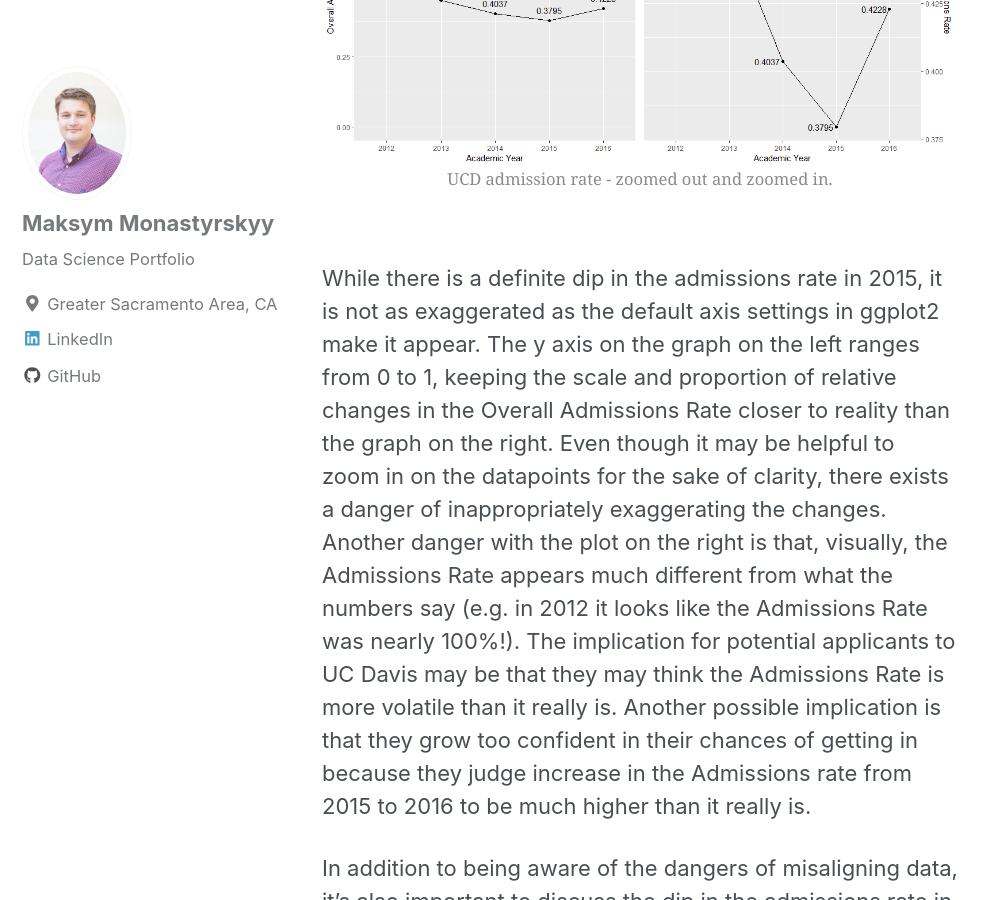
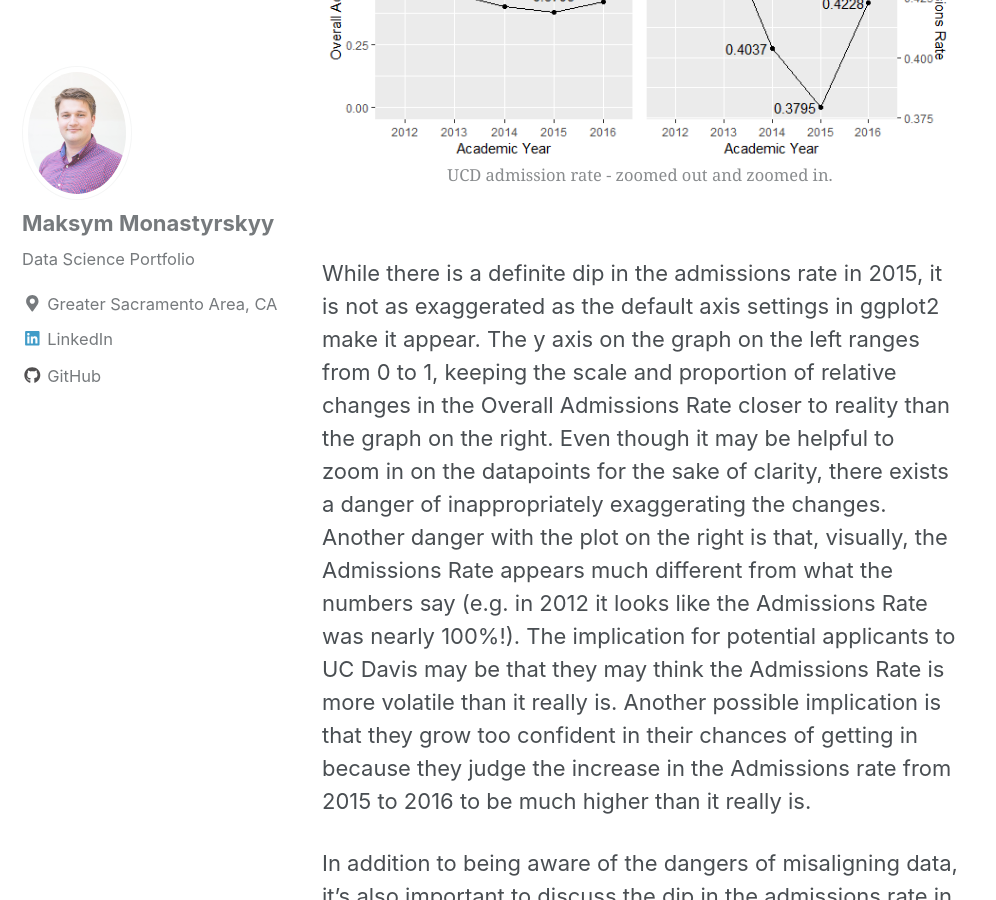
Before and after one commit to monastyrskyy/monastyrskyy.github.io, a Jekyll site: the page built from _posts/2018-10-01-collegescorecards.md, in a window 1280 px wide and 900 px high, scrolled down 7113 px. Shown: the whole window, without its empty margins (0-996 px from the left). Built offline with Jekyll 4.4.1, drawn with Linux system fonts in a browser that asks for light colours; cached includes are drawn as plain includes; nearby versions of some CDN libraries.

Commit message:
two in a row, v2

```diff
--- a/_posts/2018-10-01-collegescorecards.md
+++ b/_posts/2018-10-01-collegescorecards.md
@@ -62,10 +62,10 @@ From the plot, it looks like Private for-profit colleges are decreasing in numbe
 ### UC Davis Admission Rate and Implications
 
 <div style="text-align:center">
-  <img src="{{ site.url }}{{ site.baseurl }}/images/1.college_scorecards/5.ucd_admissions_both.png" alt="UCD admission rate - zoomed out and zoomed in.">
+  <img src="{{ site.url }}{{ site.baseurl }}/images/1.college_scorecards/5.ucd_admissions_both_v2.png" alt="UCD admission rate - zoomed out and zoomed in.">
   <figcaption>UCD admission rate - zoomed out and zoomed in.</figcaption>
 </div><br/>
 
-While there is a definite dip in the admissions rate in 2015, it is not as exaggerated as the default axis settings in ggplot2 make it appear. The y axis on the graph on the left ranges from 0 to 1, keeping the scale and proportion of relative changes in the Overall Admissions Rate closer to reality than the graph on the right. Even though it may be helpful to zoom in on the datapoints for the sake of clarity, there exists a danger of inappropriately exaggerating the changes. Another danger with the plot on the right is that, visually, the Admissions Rate appears much different from what the numbers say (e.g. in 2012 it looks like the Admissions Rate was nearly 100%!). The implication for potential applicants to UC Davis may be that they may think the Admissions Rate is more volatile than it really is. Another possible implication is that they grow too confident in their chances of getting in because they judge increase in the Admissions rate from 2015 to 2016 to be much higher than it really is.
+While there is a definite dip in the admissions rate in 2015, it is not as exaggerated as the default axis settings in ggplot2 make it appear. The y axis on the graph on the left ranges from 0 to 1, keeping the scale and proportion of relative changes in the Overall Admissions Rate closer to reality than the graph on the right. Even though it may be helpful to zoom in on the datapoints for the sake of clarity, there exists a danger of inappropriately exaggerating the changes. Another danger with the plot on the right is that, visually, the Admissions Rate appears much different from what the numbers say (e.g. in 2012 it looks like the Admissions Rate was nearly 100%!). The implication for potential applicants to UC Davis may be that they may think the Admissions Rate is more volatile than it really is. Another possible implication is that they grow too confident in their chances of getting in because they judge the increase in the Admissions rate from 2015 to 2016 to be much higher than it really is.
 
 In addition to being aware of the dangers of misaligning data, it’s also important to discuss the dip in the admissions rate in 2015. In order to provide broader context, we could look into other colleges (public, CA, only UC, etc.) to see if there is also a dip in their admissions rate. This would bring us closer to the reason for the dip. We could also look into the cost of attendance of these schools for the years 2012 to 2016 to see if there is a spike in costs in 2015. This is beyond the scope of this report, but something that would useful to look into to gain some broader context.
```
Also changed, not shown: images/1.college_scorecards/5.ucd_admissions_both_v2.png (added).
